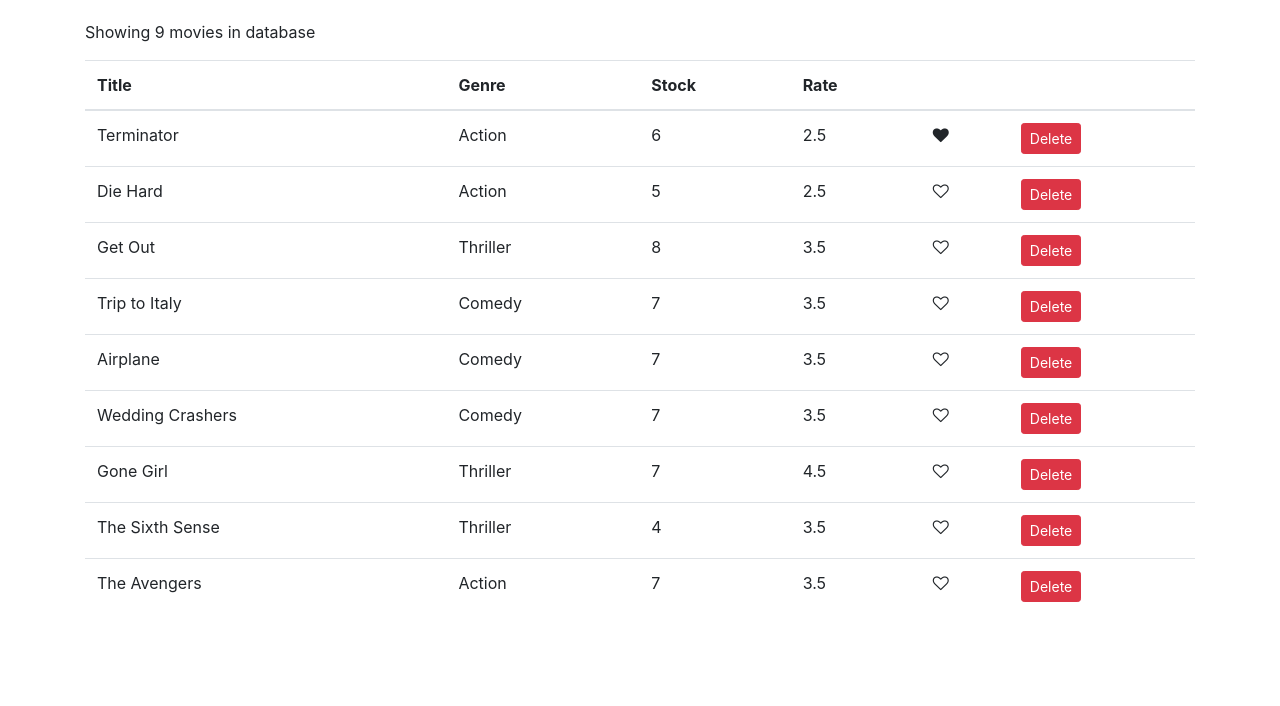
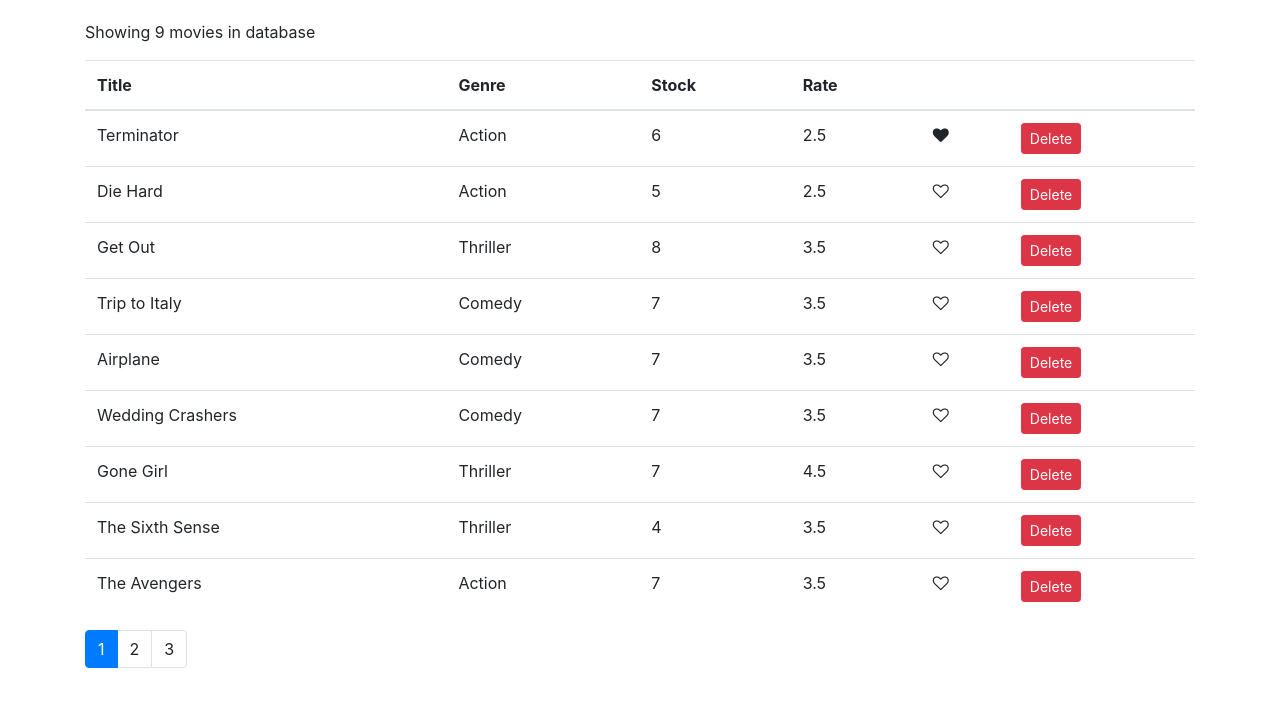
Before and after one commit to carotkut94/VideoStack, a React (Create React App) app: page / in a window 1280 px wide. Shown: the top 706 px of the page. Built offline with nearby package versions, Linux system fonts and the light colour scheme.

Commit message:
Pagination component added

```diff
--- a/package.json
+++ b/package.json
@@ -5,6 +5,7 @@
   "dependencies": {
     "bootstrap": "^4.1.1",
     "font-awesome": "^4.7.0",
+    "lodash": "^4.17.10",
     "react": "^16.8.1",
     "react-dom": "^16.8.1",
     "react-scripts": "2.1.3"
--- /dev/null
+++ b/src/components/common/pagination.jsx
@@ -0,0 +1,28 @@
+import React from "react";
+import _ from "lodash";
+
+const Pagination = props => {
+  const { itemCount, pageSize, onPageChanged, currentPage } = props;
+  const pagesCount = Math.ceil(itemCount / pageSize);
+
+  const pages = _.range(1, pagesCount + 1);
+  if (pagesCount === 1) return null;
+  return (
+    <nav>
+      <ul className="pagination">
+        {pages.map(page => (
+          <li
+            key={page}
+            className={page === currentPage ? "page-item active" : "page-item"}
+          >
+            <a onClick={() => onPageChanged(page)} className="page-link">
+              {page}
+            </a>
+          </li>
+        ))}
+      </ul>
+    </nav>
+  );
+};
+
+export default Pagination;
--- a/src/components/movies.jsx
+++ b/src/components/movies.jsx
@@ -1,9 +1,13 @@
 import React, { Component } from "react";
 import { getMovies } from "../services/fakeMovieService";
 import Like from "../components/common/like";
+import Pagination from "../components/common/pagination";
+
 class Movies extends Component {
   state = {
-    movies: getMovies()
+    movies: getMovies(),
+    pageSize: 4,
+    currentPage: 1
   };
 
   handleDelete = movie => {
@@ -12,18 +16,20 @@
   };
 
   handleLike = movie => {
-    console.log("Like Clicked");
     const movies = [...this.state.movies];
     const index = movies.indexOf(movie);
     movies[index] = { ...movies[index] };
     movies[index].liked = !movies[index].liked;
     this.setState({ movies });
-    console.log(movie);
+  };
+
+  handlePageChange = page => {
+    this.setState({ currentPage: page });
   };
 
   render() {
     const { length: count } = this.state.movies;
-
+    const { pageSize, currentPage } = this.state;
     if (count === 0) return <p>There are no movies in database</p>;
 
     return (
@@ -65,6 +71,12 @@
             ))}
           </tbody>
         </table>
+        <Pagination
+          onPageChanged={this.handlePageChange}
+          pageSize={pageSize}
+          itemCount={count}
+          currentPage={currentPage}
+        />
       </React.Fragment>
     );
   }
```
Also changed, not shown: 1 other file (tests, documents, lock files or other folders).
